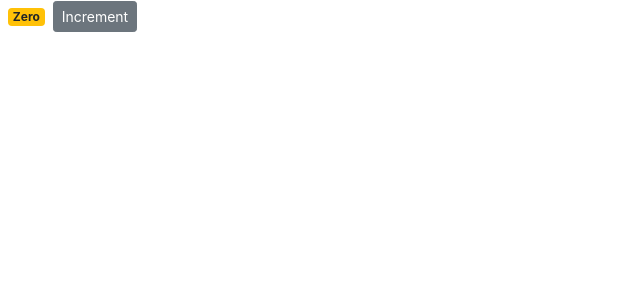
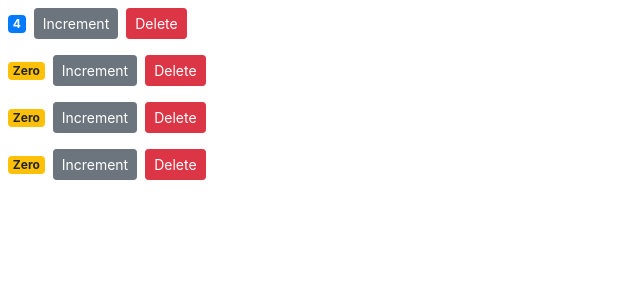
Before and after one commit to djordjereact/counter-app, a React (Create React App) app: page / in a window 1280 px wide. Shown: the top 300 px of the page, without its empty margins (0-640 px from the left). Built offline with nearby package versions, Linux system fonts and the light colour scheme.

Commit message:
Add new component

```diff
--- a/src/components/counter.jsx
+++ b/src/components/counter.jsx
@@ -2,13 +2,13 @@ import React, { Component } from 'react';
 
 class Counter extends Component {
     state = {
-      count:0,
-      tags: [ 'tag1', 'tag2', 'tag3' ]
+      value: this.props.value
+
      };
 
 
      handleIncrement = () => {
-        this.setState({ count: this.state.count +1 })
+        this.setState({ value: this.state.value + 1 })
      }
 
     render() {
@@ -17,17 +17,18 @@ class Counter extends Component {
                 <button
                 onClick={this.handleIncrement}
                 className="btn btn-secondary btn-sm">Increment</button>
+                <button onClick={this.handleDelete} className="btn btn-danger btn-sm m-2">Delete</button>
             </div>;
     }
 
     getBadgeClasses() {
         let classes = "badge m-2 badge-";
-        classes += (this.state.count === 0) ? "warning" : "primary";
+        classes += (this.state.value === 0) ? "warning" : "primary";
         return classes;
     }
 
     formatCount() {
-        const { count } = this.state;
+        const { value: count } = this.state;
         return count === 0 ? 'Zero' : count;
     }
 }
--- /dev/null
+++ b/src/components/counters.jsx
@@ -0,0 +1,22 @@
+import React, { Component } from 'react';
+import Counter from './counter'
+
+class Counters extends Component {
+    state = {
+        counters: [
+            {  id: 1, value: 4},
+            {  id: 2, value: 0},
+            {  id: 3, value: 0},
+            {  id: 4, value: 0},
+        ]
+     }
+    render() {
+        return (<div>
+           {this.state.counters.map(counter =>
+             <Counter key={counter.id} value={counter.value} id={counter.id}/>
+             )}
+        </div>);
+    }
+}
+
+export default Counters;
--- a/src/index.js
+++ b/src/index.js
@@ -4,9 +4,9 @@ import './index.css';
 import App from './App';
 import * as serviceWorker from './serviceWorker';
 import 'bootstrap/dist/css/bootstrap.css';
-import Counter from './components/counter';
+import Counters from './components/counters';
 
-ReactDOM.render(<Counter />, document.getElementById('root'));
+ReactDOM.render(<Counters />, document.getElementById('root'));
 
 // If you want your app to work offline and load faster, you can change
 // unregister() to register() below. Note this comes with some pitfalls.
```
